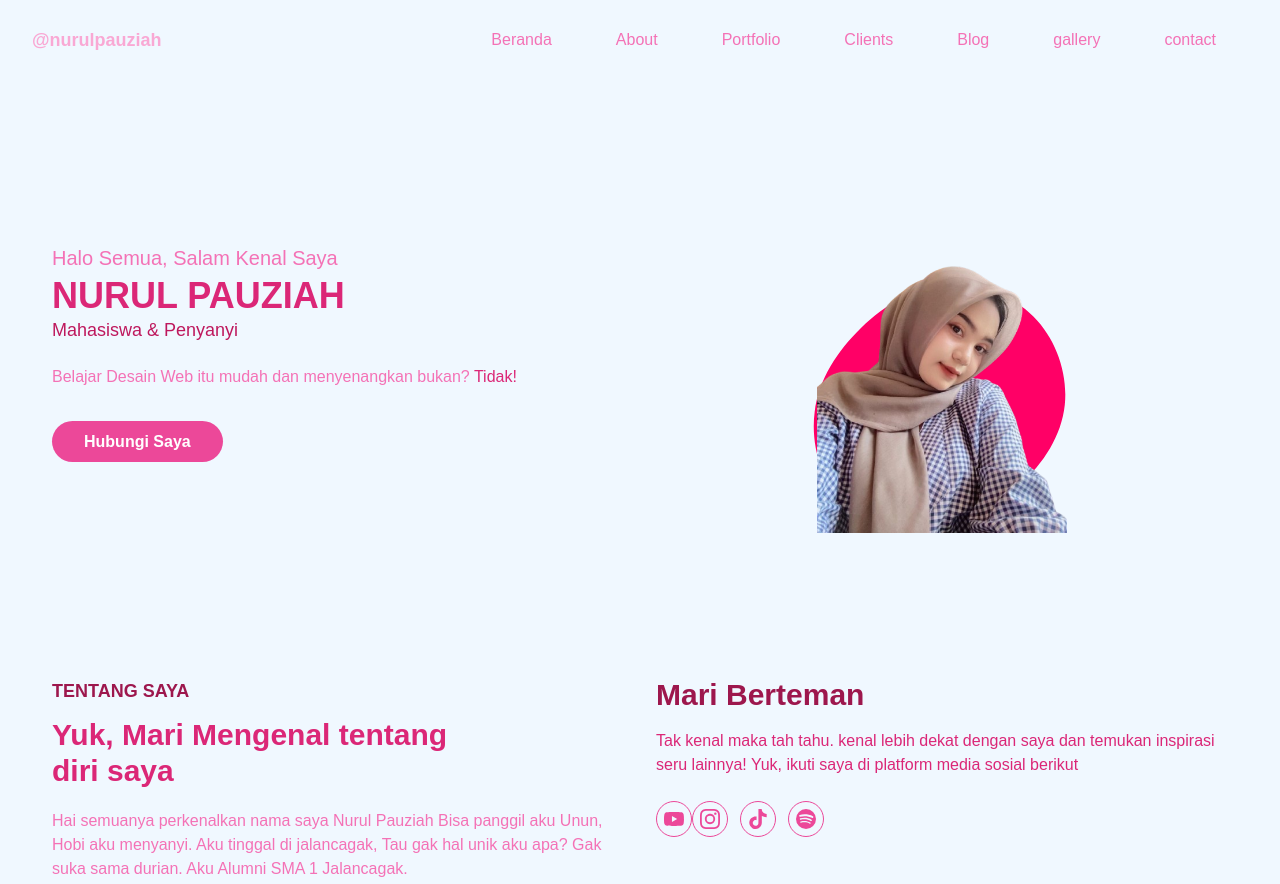
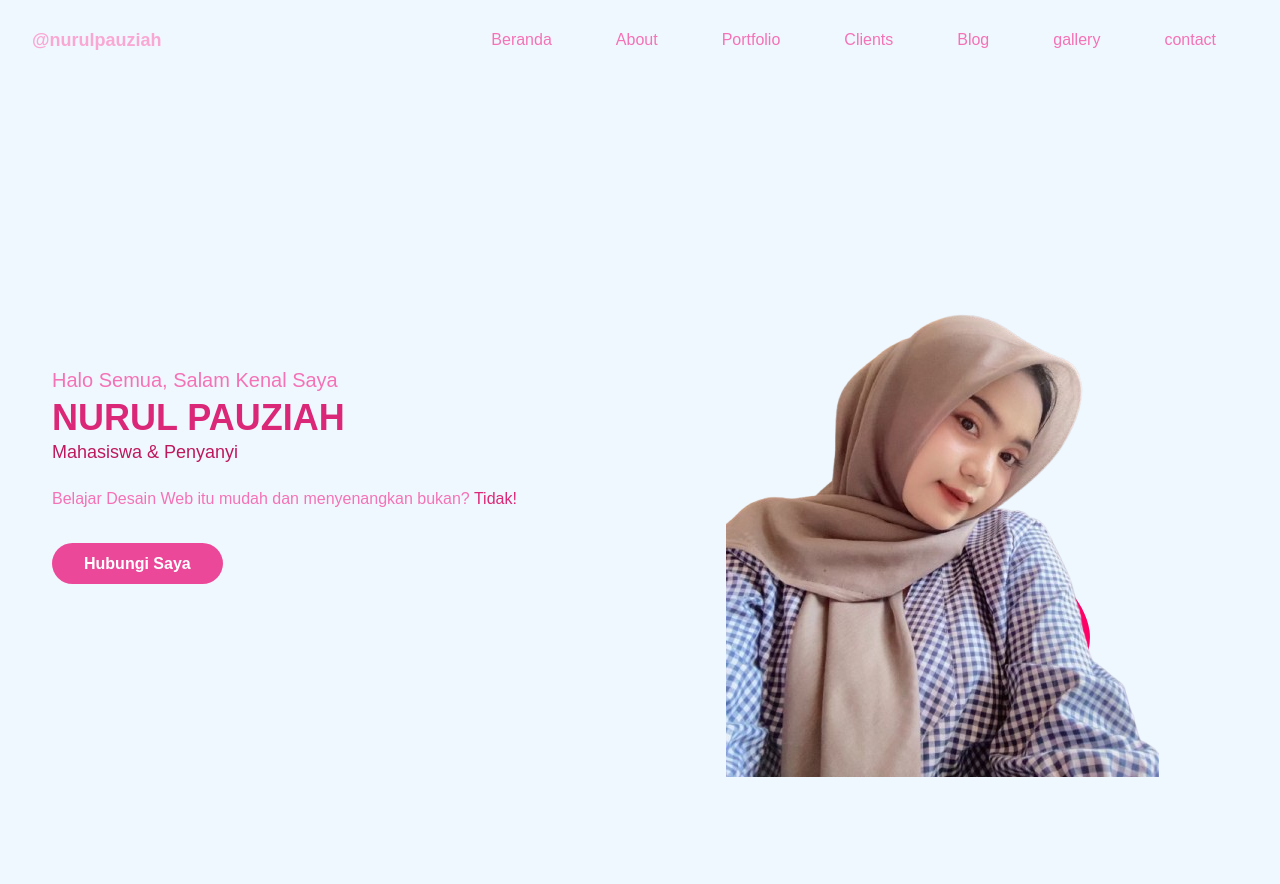
Before and after one commit to PauziahNurul/Nurul-Portfolio, a website: page index.html in a window 1280 px wide. Shown: the top 884 px of the page. Drawn offline with Linux system fonts and the light colour scheme.

Commit message:
portfolio tailwind css

```diff
--- a/index.html
+++ b/index.html
@@ -106,18 +106,20 @@ group-hover:text-pink-500">contact</a>
 
         </div>
         <div class="w-full self-end px-4 lg:w-1/2">
-        <div class="relative mt-10 lg:mt-9 lg:right-0">
-        <img src="img/poto_1-removebg-preview.png" width="250" alt="nurul"
-         class="max-w-full  mx-auto" />
+            <div class="relative mt-10 lg:mt-9 lg:right-0">
+            <img src="img/poto_1-removebg-preview.png" alt="Nurul" class="max-w-full
 
-        <span class="absolute -bottom-0 -z-10 left-1/2 -translate-x-1/2 md:scale-125">
+            mx-auto" />
 
-        <svg widht="250" height="250" viewBox="0 0 200 200" xmlns="http://www.w3.org/2000/svg">
-            <path fill="#ff0066" d="M58.5,-58.6C73.2,-43.9,80.6,-21.9,78.6,-2.1C76.5,17.8,64.9,35.6,50.2,48.6C35.6,61.6,17.8,69.8,-2.9,72.7C-23.6,75.6,-47.1,73.1,-62.3,60.1C-77.4,47.1,-84.2,23.6,-81.5,2.6C-78.9,-18.3,-66.9,-36.5,-51.7,-51.3C-36.5,-66,-18.3,-77.2,1.8,-79C21.9,-80.9,43.9,-73.3,58.5,-58.6Z" transform="translate(100 100)" />
-          </svg>
+            <span class="absolute -bottom-0 -z-10 left-1/2 -translate-x-1/2
 
-        </span>
-        </div>
+            md:scale-125">
+
+            <svg  width="300" height="300"  viewBox="0 0 200 200" xmlns="http://www.w3.org/2000/svg">
+                <path fill="#ff0066" d="M44.4,-43.9C60,-28.8,76.7,-14.4,78.7,2C80.7,18.4,68,36.8,52.4,51.2C36.8,65.5,18.4,75.8,-1.5,77.4C-21.5,78.9,-43,71.7,-54.1,57.3C-65.3,43,-66,21.5,-63.8,2.3C-61.5,-17,-56.2,-33.9,-45,-49C-33.9,-64,-17,-77.2,-1.3,-75.9C14.4,-74.7,28.8,-59,44.4,-43.9Z" transform="translate(100 100)" />
+              </svg>
+            </span>
+            </div>
         </div>
         </div>
         </div>
```
